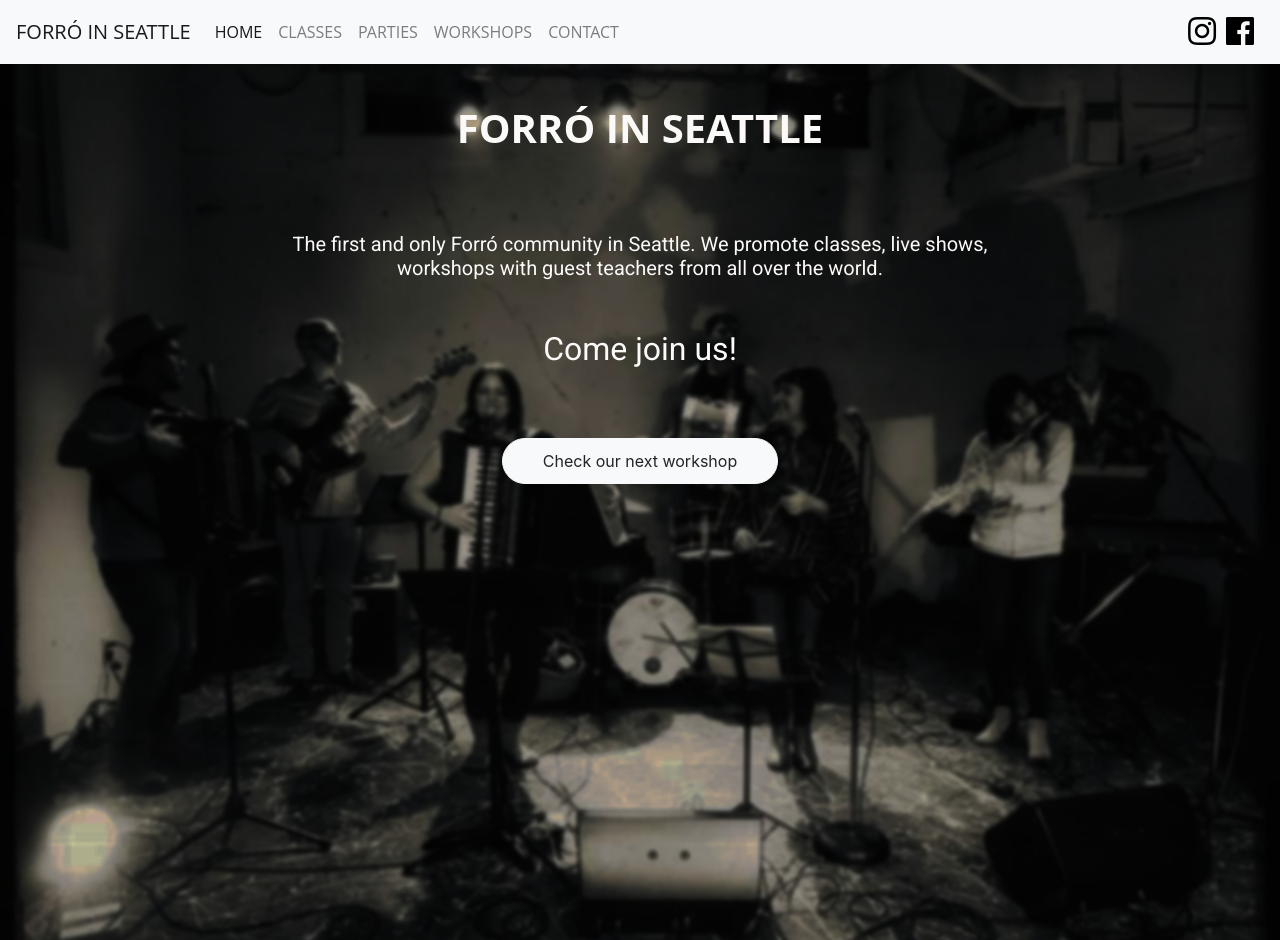
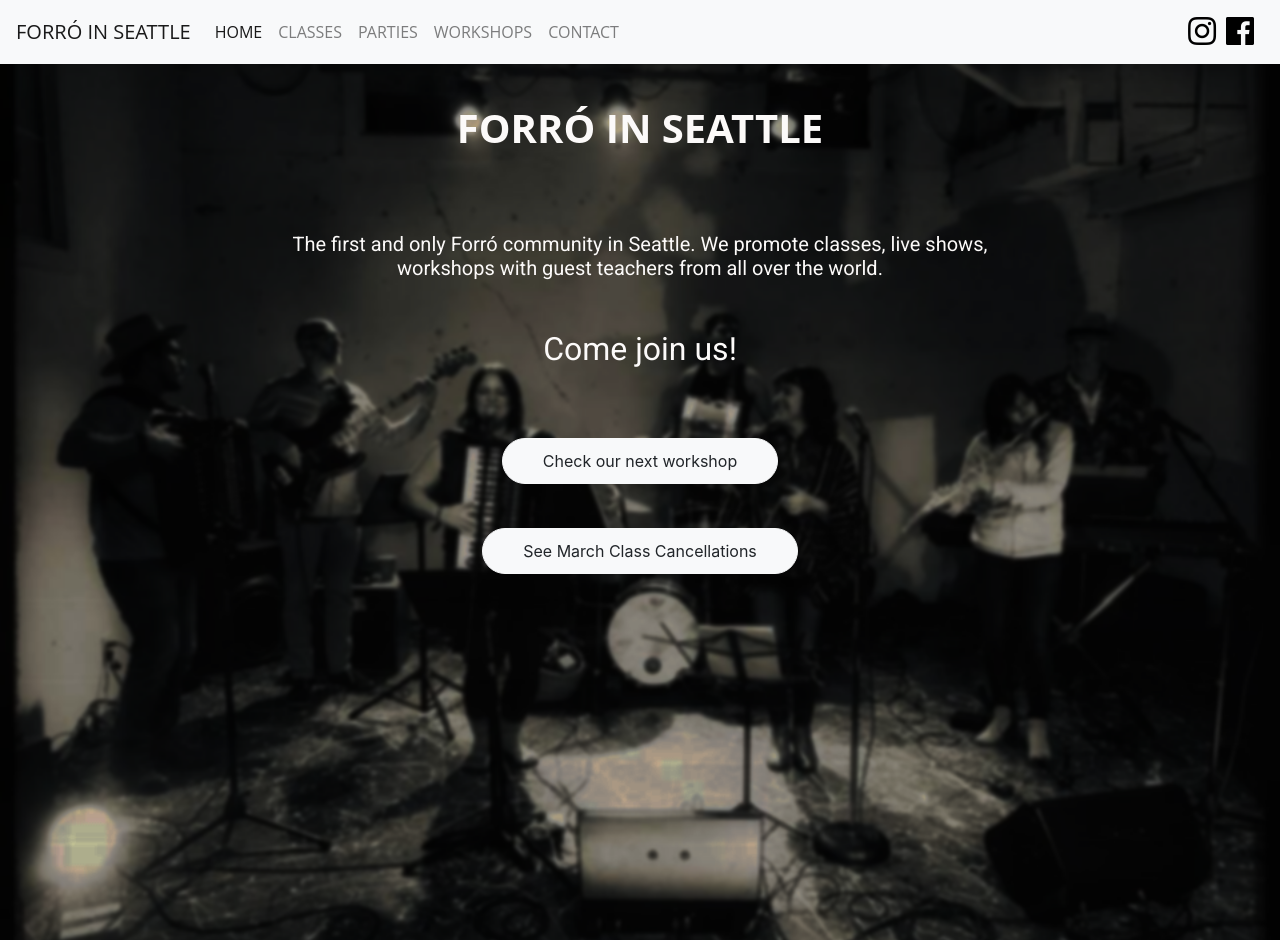
Before and after one commit to lararal/lararal.github.io, a Jekyll site: the page built from index.html, in a window 1280 px wide, cut to the strip 0-940 px from the top of the page. Built offline with Jekyll 4.4.1, drawn with Linux system fonts in a browser that asks for light colours; nearby versions of some CDN libraries; some of the changed text lies outside the part shown.

Commit message:
Classes cancelled march

```diff
--- a/_includes/about.html
+++ b/_includes/about.html
@@ -9,6 +9,13 @@
                 <a href="#workshops" class="btn btn-light btn-xl page-scroll about-classes-button">
                 	Check our next workshop
                 </a>
+                <br />
+                <br />
+                <h3>
+                   <a href="#classes" class="btn btn-light btn-xl page-scroll about-classes-button">
+                       See March Class Cancellations
+                   </a>
+                </h3>
             </div>
             </div>
         </div>
--- a/_includes/classes.html
+++ b/_includes/classes.html
@@ -28,10 +28,11 @@
                 <p><span class="hour-text">$10</span> for one or all classes/social. Let's spread the love for forró!</p>
                 <p class="hour-text">MARCH DATES</p>
                 <p>
-                    Classes in February are happening on the
-                    <span class="hour-text">1st, </span>
-                    <span class="hour-text">8th </span>
-                    <span class="hour-text">15th </span>
+                    Classes in March are happening on:<br />
+                    <!--<span class="hour-text">1st, </span> -->
+                    <span class="hour-text">8th - Only one first timer class starting at 9pm</span><br />
+                    <span class="hour-text"><span class="cancelled-text">15th</span> (CANCELLED)</span><br />
+                    <span class="hour-text"><span class="cancelled-text">22th</span> (CANCELLED)</span>
                     <br /><br />
                     <!--Class on February 22nd will be at 9pm before <a href="#parties">Encanto's concert</a> at Studio Current. -->
                     <br />
--- a/css/main.css
+++ b/css/main.css
@@ -87,3 +87,7 @@
 .hour-text {
 	font-weight: bold;
 }
+
+.cancelled-text {
+	text-decoration: line-through;
+}
```
Also changed, not shown: 3 other files.
